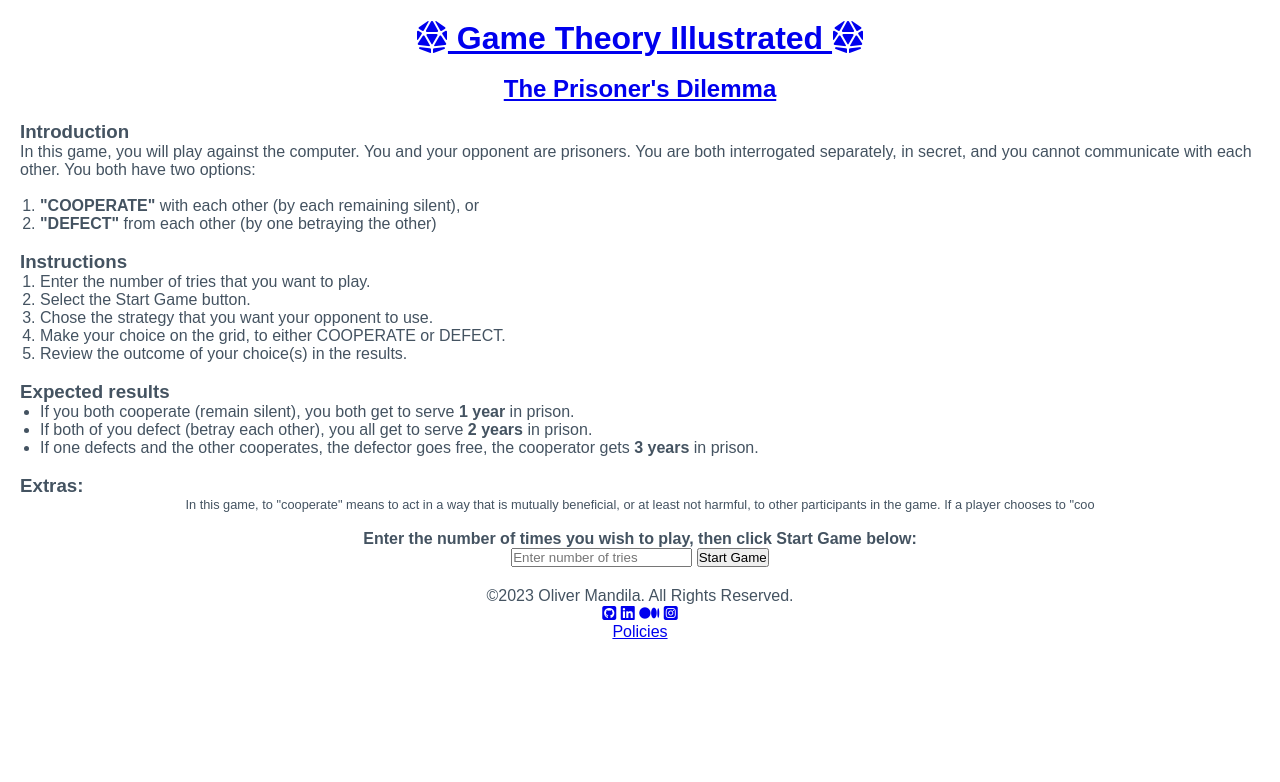
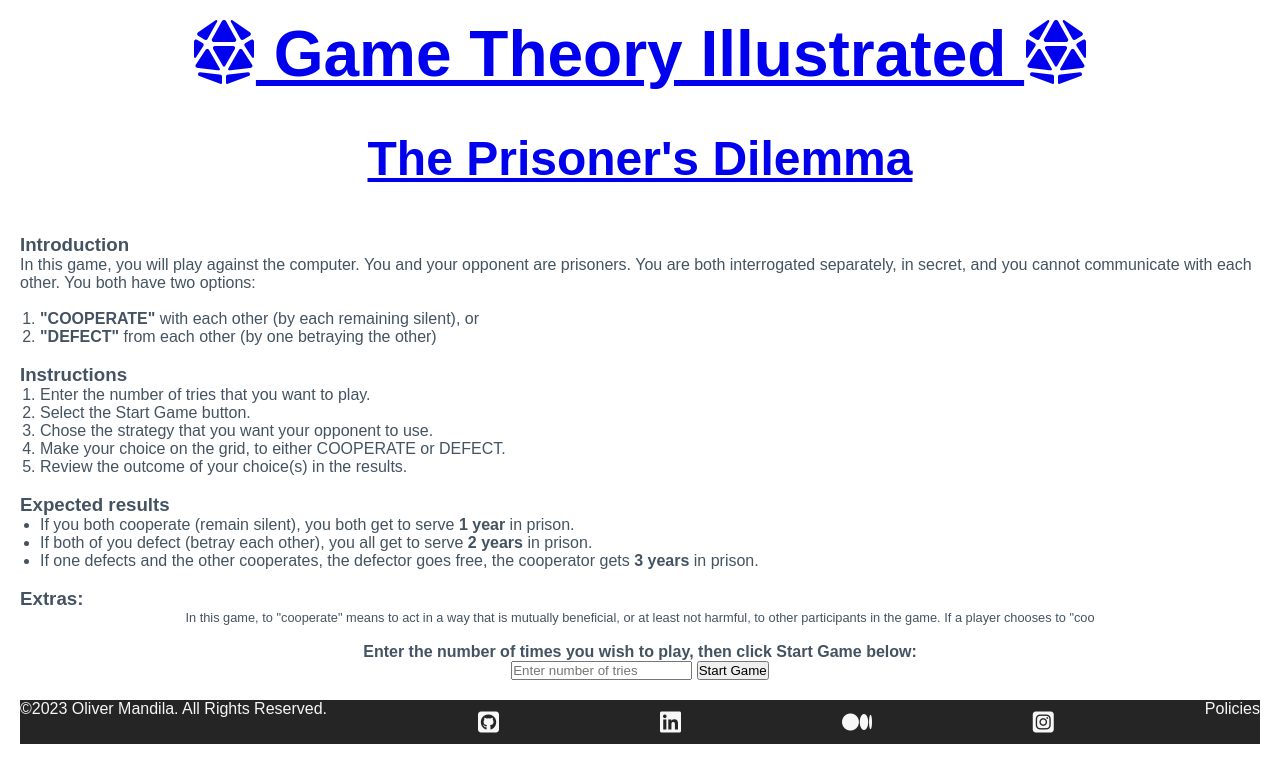
Before and after one commit to OMandila/prisoners-dilemma, a plain HTML site: page index.html in a window 1280 px wide. Drawn offline with nearby package versions, Linux system fonts and the light colour scheme; a web font is replaced by a local one.

Commit message:
style: footer and header

```diff
--- a/assets/css/style.css
+++ b/assets/css/style.css
@@ -83,3 +83,69 @@ body {
     font-size: 20px;
     color: gold;
 }
+
+/* Footer */
+footer {
+    display: flex;
+    background-color: #252525;
+    padding: 0;
+    width: 100%;
+    bottom: 0;
+    right: 0;
+    letter-spacing: 0;
+    flex-basis: auto;
+    justify-content: space-between;
+    list-style-type: none;
+    color: #f7f7f7;
+}
+
+footer i {
+    font-size: 150%;
+    padding: 10px;
+    color: #f7f7f7;
+}
+
+footer a {
+    font-size: 100%;
+    text-decoration: none;
+    color: #f7f7f7;
+}
+
+#social-networks {
+    align-self: center;
+    text-align: center;
+    display: flex;
+    justify-content: space-evenly;
+    list-style-type: none;
+    flex-grow: 1;
+}
+
+/* media query: tablets and larger (768px and greater) */
+@media screen and (min-width: 768px) {
+    header {
+            font-size: 200%;
+            line-height: 50px;
+            margin: 0 0.5rem;
+    }
+}
+
+/* media query: laptops and larger (992px and greater) */
+@media screen and (min-width: 992px) {
+    #menu a:hover {
+        border-bottom: 1px solid #f7f7f7;
+    }
+
+    footer a:hover {
+        border-bottom: 1px solid #f7f7f7;
+    }
+
+    .button:hover {
+        background-color: #f7f7f7;
+        color: #3a3a3a;
+    }
+
+    .button:hover a {
+        text-decoration: none;
+        color: #3a3a3a;
+    }
+}
```
